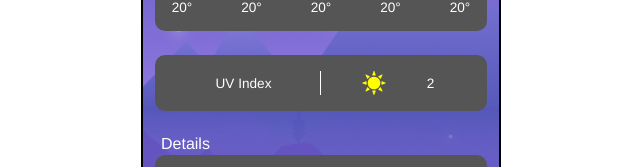
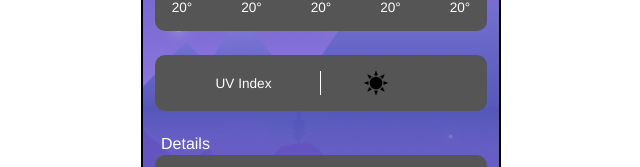
Before and after one commit to bmhan319/reactWeatherApp, a React (Create React App) app: page / in a window 1280 px wide. Shown: the part 369-536 px from the top of the page, without its empty margins (319-959 px from the left). Built offline with nearby package versions, Linux system fonts and the light colour scheme; no server answers.

Commit message:
output data onto uvIndex component

```diff
--- a/src/App.js
+++ b/src/App.js
@@ -11,7 +11,7 @@ const API_KEY = process.env.REACT_APP_API_KEY
 class App extends Component {
   state = {
     location: undefined,
-    icon: undefined,
+    icon: "01n",
     alt: undefined,
     date: moment(new Date()).format("dddd MMMM D h:mmA"),
     temp: undefined,
@@ -83,9 +83,7 @@ class App extends Component {
       const uvIndex = await fetch(`http://api.openweathermap.org/data/2.5/uvi?appid=${API_KEY}&lat=${zipData.coord.lat}&lon=${zipData.coord.lon}`)
       const uvData = await uvIndex.json()
       this.getTimeZone(zipData.timezone)
-      console.log(zipData)
       console.log(zipForecast)
-      console.log(uvData)
 
       this.setState({
         location: zipData.name,
--- a/src/Components/UVIndex.js
+++ b/src/Components/UVIndex.js
@@ -1,6 +1,6 @@
 import React from 'react';
 
-const UVIndex = () => {
+const UVIndex = (props) => {
   return(
     <div className="uvindex-wrapper">
         <div className="uvindex-container">
@@ -8,7 +8,7 @@ const UVIndex = () => {
             <p className="uvindex-title">UV Index</p>
           </div>
           <div className="uvindex-right">
-            <svg className="uvindex-icon" fill="yellow" width="24" height="24" viewBox="0 0 128 128" xmlns="http://www.w3.org/2000/svg">
+            <svg className="uvindex-icon" fill={props.state.uvColor} width="24" height="24" viewBox="0 0 128 128" xmlns="http://www.w3.org/2000/svg">
               <g>
                 <path d="M64,30.34c-18.59,0-33.66,15.07-33.66,33.65c0,18.59,15.07,33.66,33.66,33.66 c18.59,0,33.66-15.07,33.66-33.66C97.66,45.41,82.59,30.34,64,30.34z"/>
                 <path d="M56.76,24.21L56.76,24.21h14.49c0.67,0,1.29-0.33,1.68-0.88c0.38-0.54,0.47-1.25,0.24-1.88 L65.92,1.83c-0.3-0.81-1.06-1.34-1.92-1.34s-1.62,0.54-1.92,1.34l-7.25,19.63c-0.23,0.63-0.14,1.33,0.24,1.88 C55.46,23.89,56.09,24.21,56.76,24.21z" />
@@ -21,7 +21,7 @@ const UVIndex = () => {
                 <path d="M27.45,40.4c0.28,0.61,0.84,1.04,1.5,1.16c0.12,0.02,0.24,0.03,0.36,0.03c0.54,0,1.06-0.21,1.45-0.6 L41,30.74c0.47-0.48,0.68-1.15,0.56-1.81c-0.12-0.65-0.55-1.21-1.16-1.49l-19.02-8.76c-0.78-0.36-1.69-0.19-2.3,0.42 c-0.61,0.61-0.77,1.52-0.41,2.3L27.45,40.4z"/>
               </g>
             </svg>
-            <p className="uvindex-level">2</p>
+            <p className="uvindex-level">{props.state.uvLevel}</p>
           </div>
         </div>
       </div>
```
